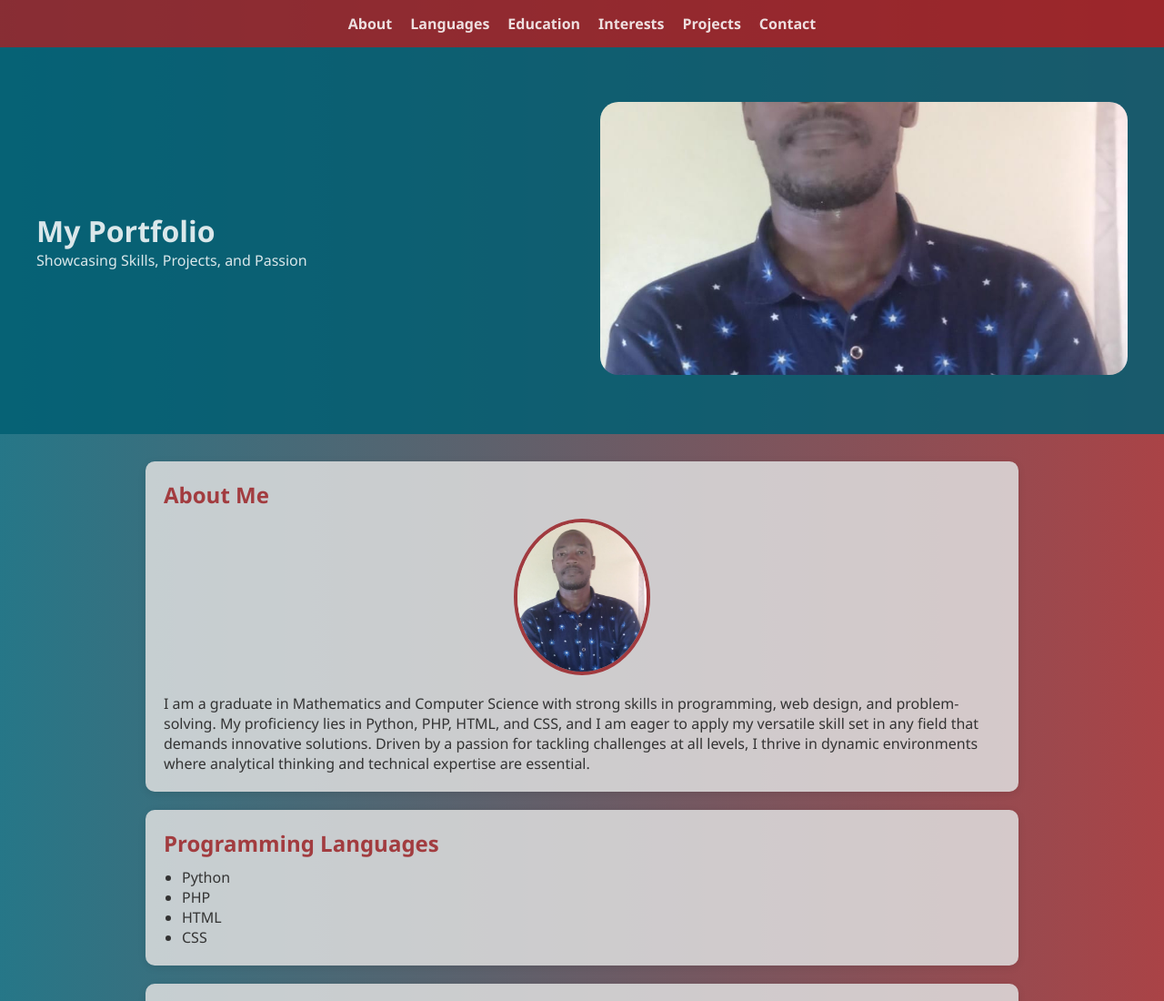
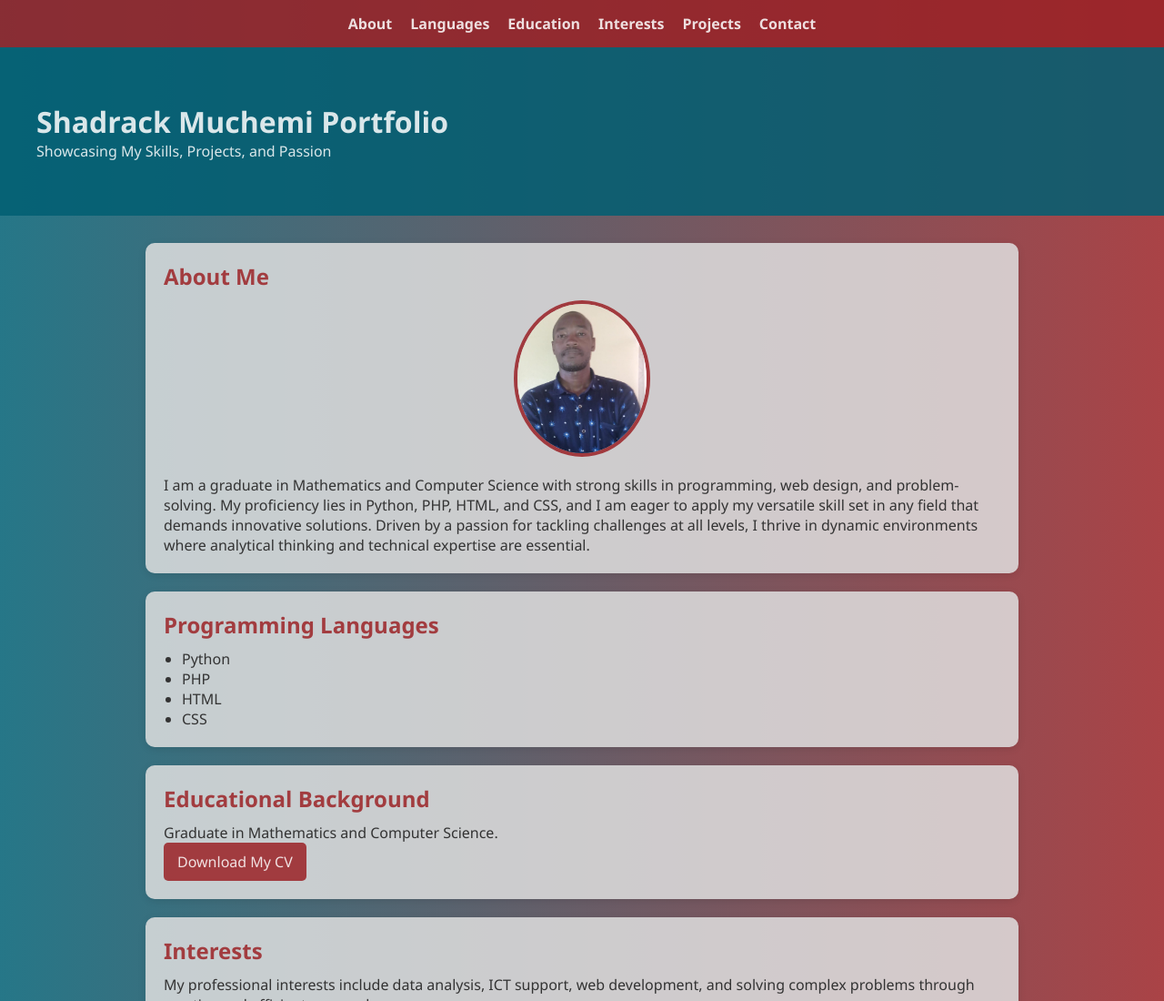
Before and after one commit to SHADY32399944/My-Personal-Portofolio, a plain HTML site: page index.html in a window 1280 px wide. Shown: the top 1100 px of the page at 91% size. Drawn offline with Linux system fonts and the light colour scheme.

Commit message:
Initial commit

```diff
--- a/index.html
+++ b/index.html
@@ -160,11 +160,11 @@
 
   <header>
     <div class="intro-text">
-      <h1>My Portfolio</h1>
-      <p>Showcasing Skills, Projects, and Passion</p>
+      <h1>Shadrack Muchemi Portfolio</h1>
+      <p>Showcasing My Skills, Projects, and Passion</p>
     </div>
     <div class="hero-img">
-      <img src="./images/profile.jpeg" alt="Big showcase image">
+
     </div>
   </header>
 
@@ -188,7 +188,7 @@
     <section id="education">
       <h2>Educational Background</h2>
       <p>Graduate in Mathematics and Computer Science.</p>
-      <a href="CV.pdf" class="btn" download>Download My CV</a>
+      <a href="./CV/SHADRACK MUCHEMI KARIMI ICT CV.pdf" class="btn" download>Download My CV</a>
     </section>
 
     <section id="interests">
```
Also changed, not shown: 1 other file.
